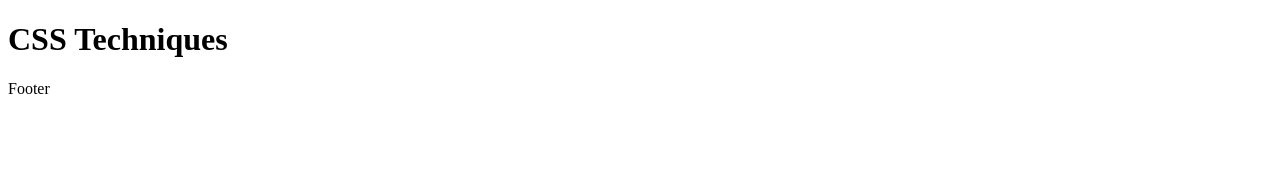
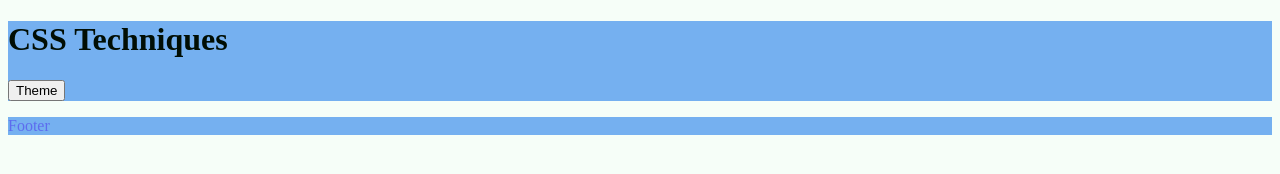
Before and after one commit to Bartelus/css-techniques, a website: page index.html in a window 1280 px wide. Drawn offline with Linux system fonts and the light colour scheme.

Commit message:
Modus kifte satt opp i javascript

```diff
--- a/index.html
+++ b/index.html
@@ -1,5 +1,6 @@
 <!DOCTYPE html>
-<html lang="en">
+<html lang="en" data-theme="light">
+
 
 
 
@@ -7,19 +8,29 @@
   <meta charset="UTF-8">
   <meta name="viewport" content="width=device-width, initial-scale=1.0">
   <link rel="stylesheet" href="palette.css">
-  <title>CSS Techniques</title>
+  <script defer src="main.js"></script>
+  <title> CSS Techniques </title>
 </head>
+
+
 
 <body>
 
 <header class="background-secondary">
-  <h1>CSS Techniques</h1>
+  <h1> CSS Techniques </h1>
+
+  <button id="modus"> Theme</button>
+
 </header>
 
-  <footer class="background-secondary">
+
+  <footer class="background-secondary text-primary">
+
     <P> Footer </P>
   </footer>
 
 </body>
 
+
+
 </html>
--- /dev/null
+++ b/main.js
@@ -0,0 +1,27 @@
+function fargemodus() {
+    // logic for fargemodus
+    console.log("Du har trykket på modus knappen")
+
+    // Finn data-theme i HTML element
+let htmlKilde = document.querySelector("html")
+console.log (htmlKilde.dataset.theme)
+
+let aktivModus = htmlKilde.dataset.theme
+    // Les gjeldene verdi for data-theme
+
+
+    // Hvis gjeldende data-theme er "dark", then "light"
+    if (aktivModus === "dark"){
+htmlKilde.dataset.theme = "light"
+    } else {
+
+        // else data-theme "dark"
+htmlKilde.dataset.theme = "dark"
+    }
+
+
+}
+
+// Find the button that should trigger the function
+let modusKnapp = document.getElementById("modus")
+modusKnapp.addEventListener("click", fargemodus)
--- a/palette.css
+++ b/palette.css
@@ -1,15 +1,31 @@
+:root[data-theme="light"] {
+  --text: #010e04;
+  --background: #f6fef8;
+  --primary: #25e949;
+  --secondary: #75b0f0;
+  --accent: #5d6cee;
+}
+:root[data-theme="dark"] {
+  --text: #f1fef4;
+  --background: #010903;
+  --primary: #16da3a;
+  --secondary: #0f4a8a;
+  --accent: #111fa2;
+}
+
 html {
---color-text: #010d04;
---color-background: #f6fef8;
---color-primary: #26e94b;
---color-secondary: #76b1f1;
---color-accent: #5d6cee;
+  color: var(--text);
+  background-color: var(--background);
 }
 
 .background-primary {
-    background-color: var(--color-primary);
+  background-color: var(--primary);
 }
 
 .background-secondary {
-    background-color: var(--background-secondary);
+  background-color: var(--secondary);
 }
+
+.text-primary {
+  color: var(--accent);
+}
```
